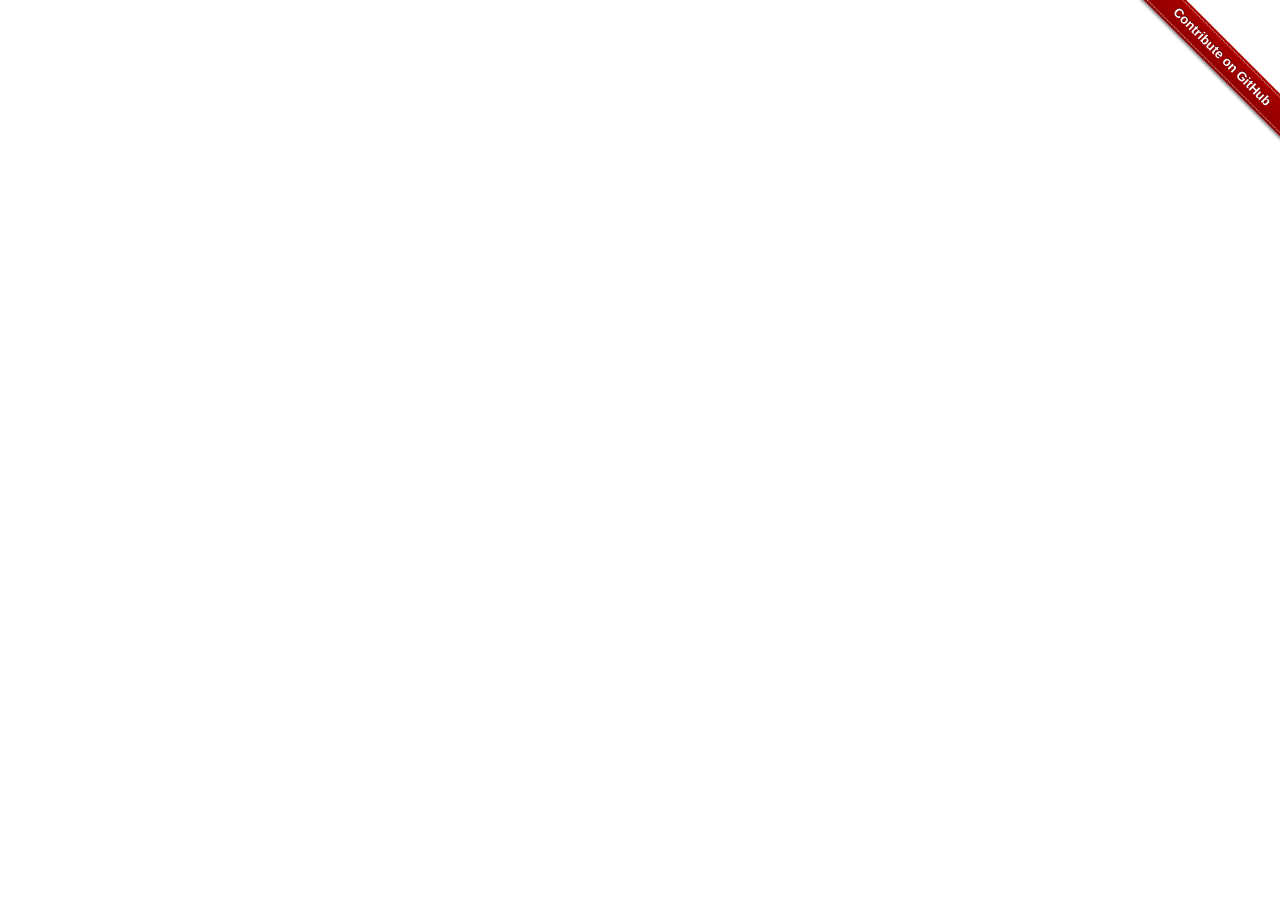
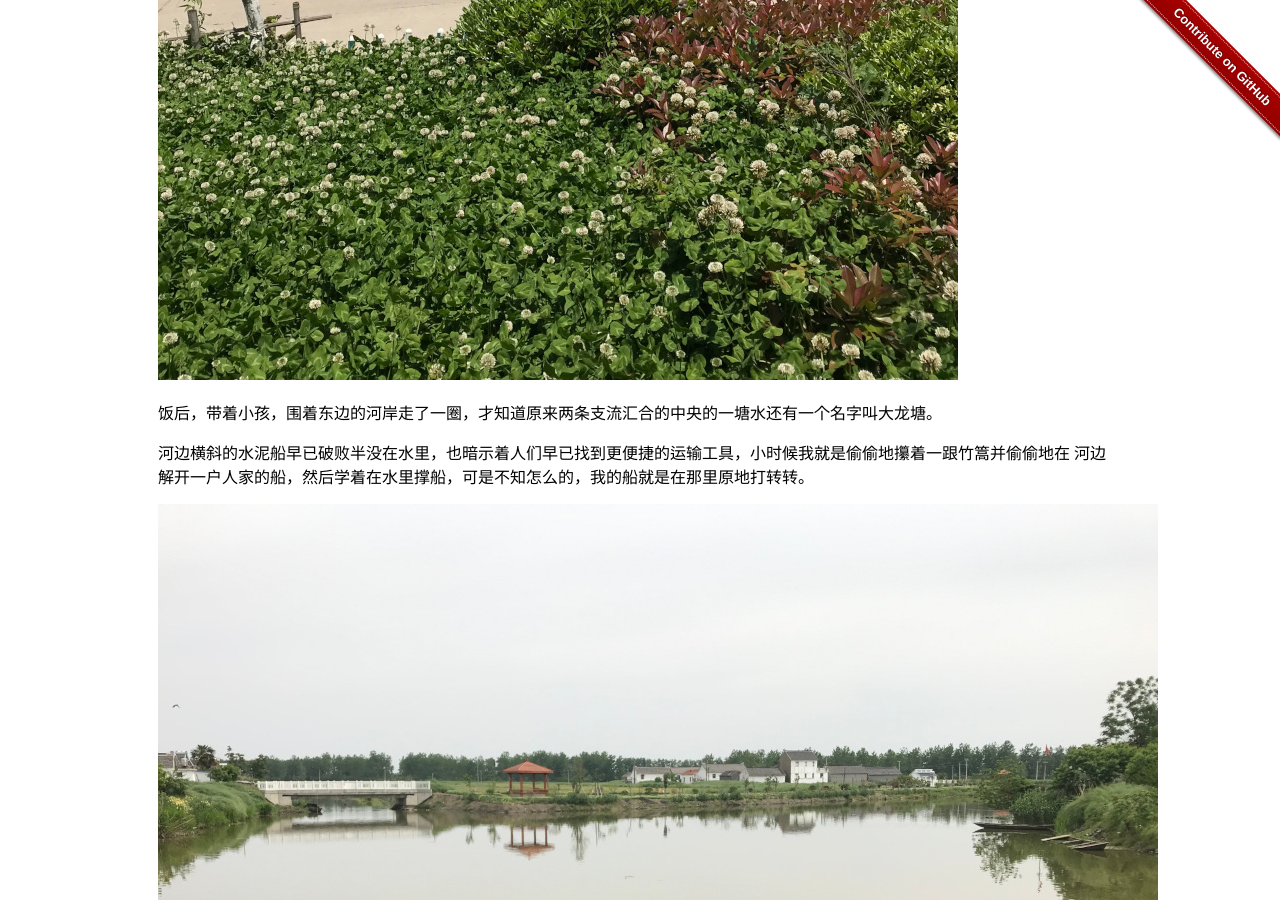
Before and after one commit to liuning0820/liuning0820.github.io, a Jekyll site: the page built from _posts/2019-05-07-家乡水美.md, in a window 1280 px wide and 900 px high, scrolled down 2126 px. Built offline with Jekyll 4.4.1, drawn with Linux system fonts in a browser that asks for light colours.

Commit message:
update the article.

```diff
--- a/_posts/2019-05-07-家乡水美.md
+++ b/_posts/2019-05-07-家乡水美.md
@@ -17,4 +17,13 @@ tags: [hometown]
 
 记得小时候去姑母家，屋后是条臭水河，现在后屋是宽宽的大马路和一个花圃带。
 
-![屋后]({{ site.url }}{{site.baseurl}}/images/hometown-01.jpg)
+![屋后花圃]({{ site.url }}{{site.baseurl}}/images/hometown-01.jpg)
+
+![屋后马路人家]({{ site.url }}{{site.baseurl}}/images/hometown-02.jpg)
+
+饭后，带着小孩，围着东边的河岸走了一圈，才知道原来两条支流汇合的中央的一塘水还有一个名字叫大龙塘。
+
+河边横斜的水泥船早已破败半没在水里，也暗示着人们早已找到更便捷的运输工具，小时候我就是偷偷地攥着一跟竹篙并偷偷地在
+河边解开一户人家的船，然后学着在水里撑船，可是不知怎么的，我的船就是在那里原地打转转。
+
+![大龙塘]({{ site.url }}{{site.baseurl}}/images/hometown-03.jpg)
```
Also changed, not shown: images/hometown-02.jpg (added), images/hometown-03.jpg (added).
